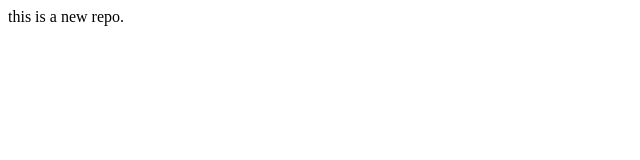
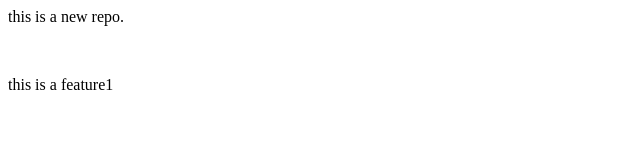
Before and after one commit to prakashkankal/localrepo, a plain HTML site: page index.html in a window 1280 px wide. Shown: the whole page, without its empty margins (0-640 px from the left). Drawn offline with Linux system fonts and the light colour scheme.

Commit message:
add feature

```diff
--- a/index.html
+++ b/index.html
@@ -1 +1,3 @@
 <p>this is a new repo. </p>
+<br>
+<p>this is a feature1</p>
```
